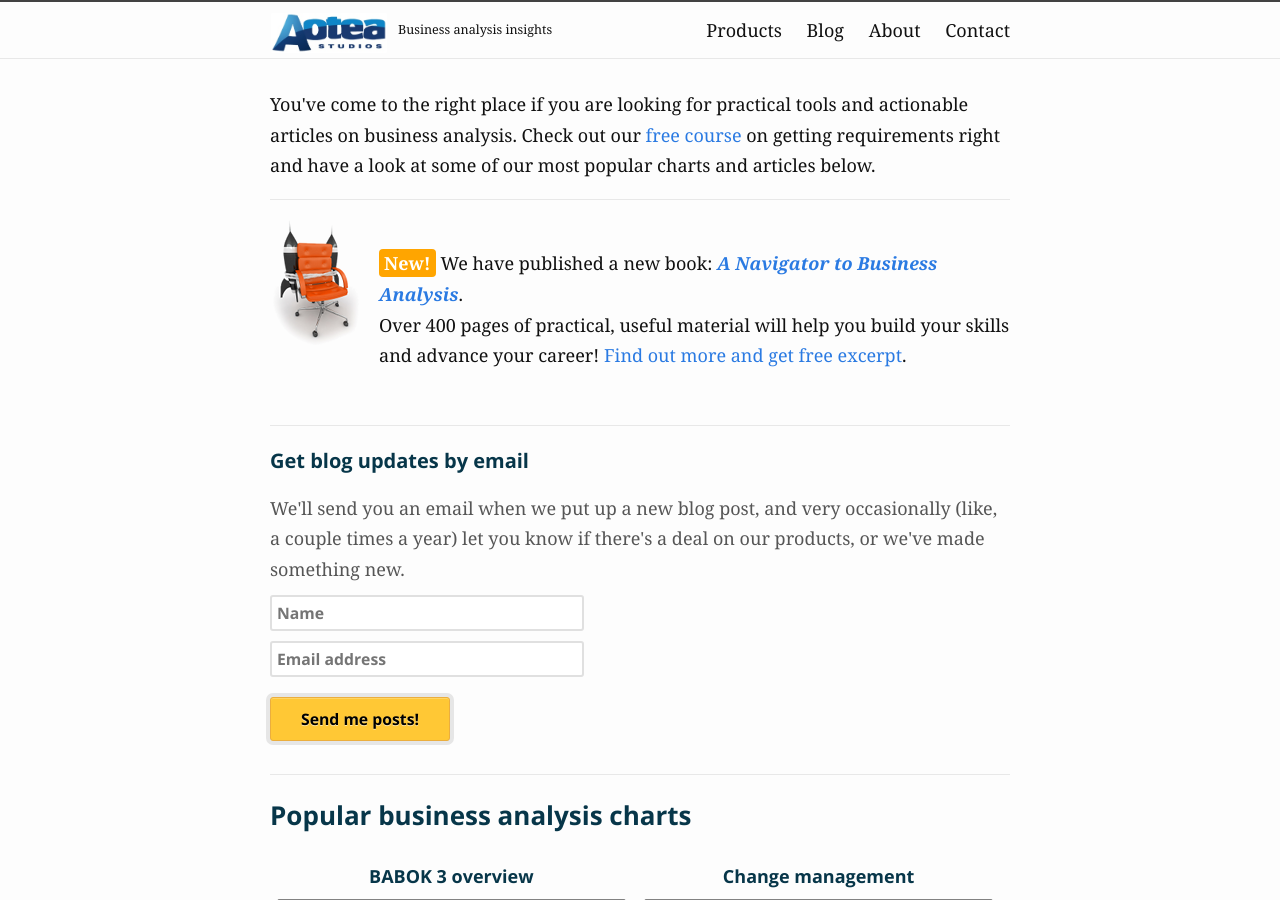
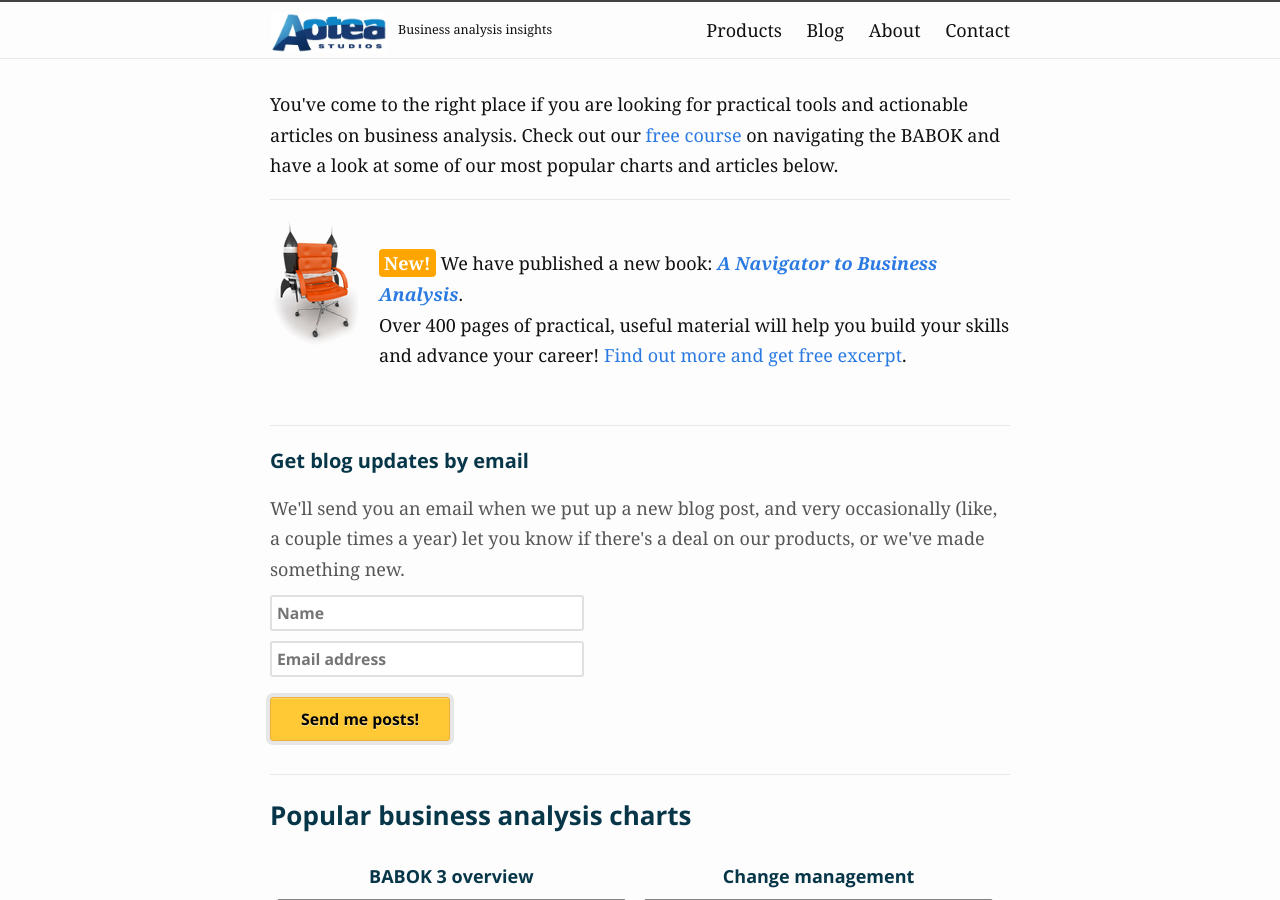
Before and after one commit to alexkorban/aoteastudios.com, a Jekyll site: the page built from index.html, in a window 1280 px wide and 900 px high. Built offline with Jekyll 4.4.1, drawn with Linux system fonts in a browser that asks for light colours; nearby versions of some CDN libraries; some web fonts are replaced.

Commit message:
Fix copy

```diff
--- a/index.html
+++ b/index.html
@@ -9,7 +9,7 @@ layout: default
   }
   </style>
 
-<p>You've come to the right place if you are looking for practical tools and actionable articles on business analysis. Check out our <a href="/free-course/">free course</a> on getting requirements right and have a look at some of our most popular charts and articles below.</p>
+<p>You've come to the right place if you are looking for practical tools and actionable articles on business analysis. Check out our <a href="/free-course/">free course</a> on navigating the BABOK and have a look at some of our most popular charts and articles below.</p>
 
 <hr/>
 {% include blurb.html %}
```
